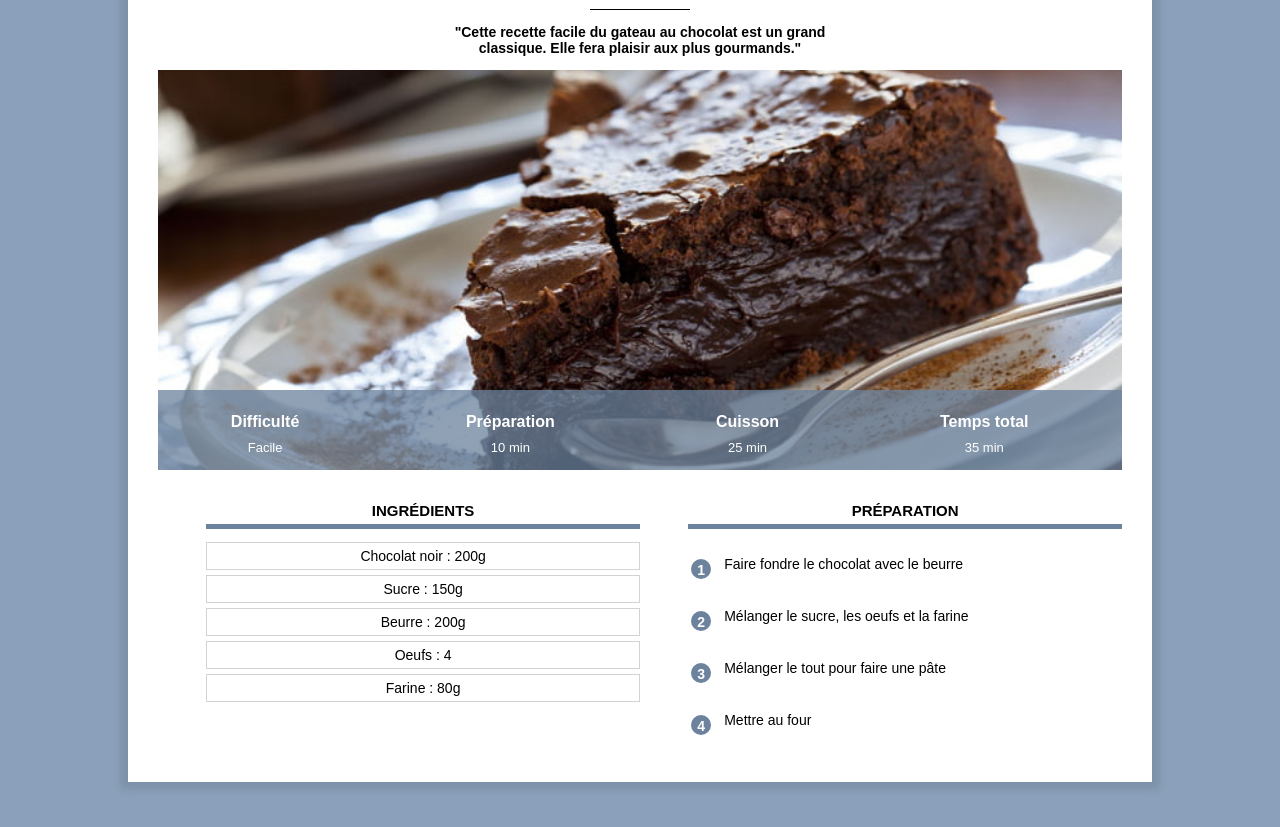
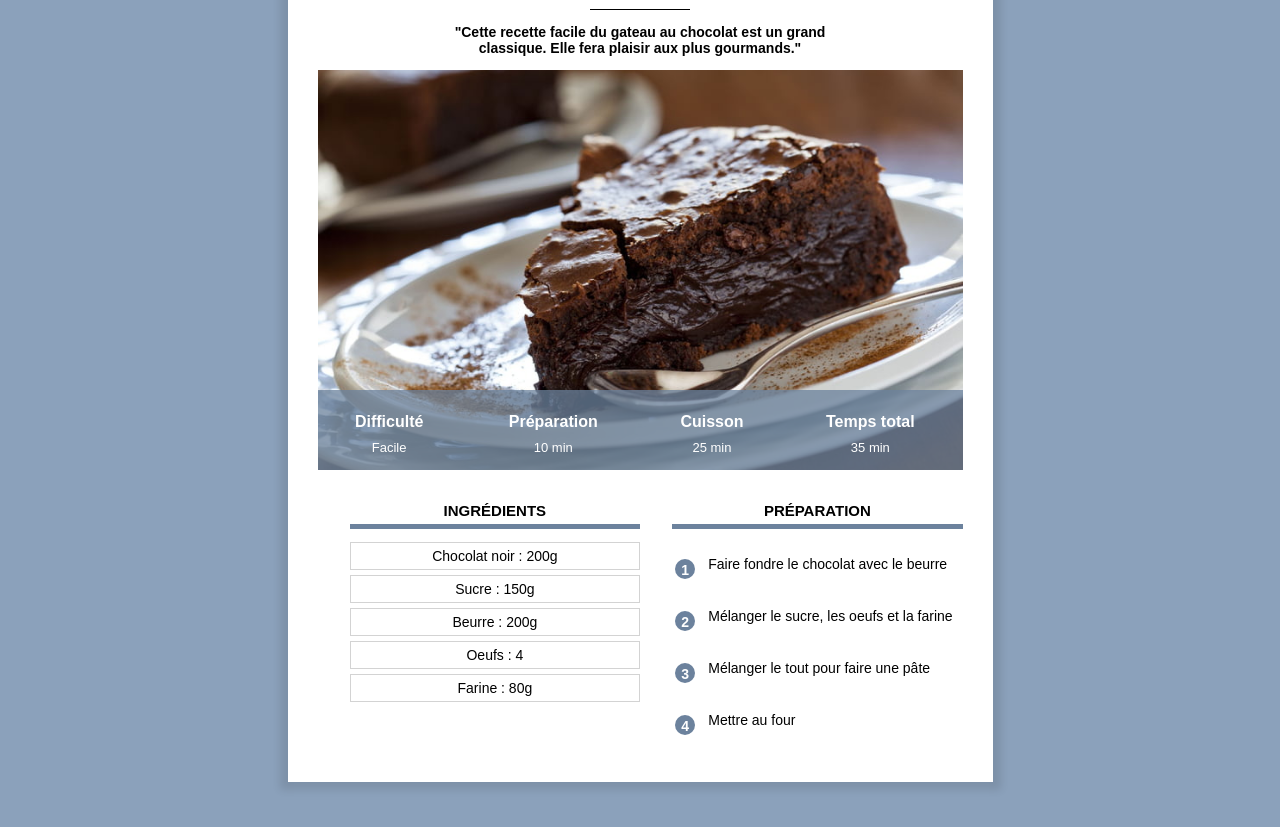
Before and after one commit to lcausin/ExerciceCS, a plain HTML site: page index.html in a window 1280 px wide. Shown: the part 157-984 px from the top of the page. Drawn offline with Linux system fonts and the light colour scheme.

Commit message:
Add files via upload

```diff
--- a/CSS/recette.css
+++ b/CSS/recette.css
@@ -43,12 +43,15 @@ body{
     margin: 0;
 }
 
+
 div.contenu{
     background-color: white;
     border: 2px black;
-    margin : 60px 10% 80px 10%;
-    padding: 0px 30px 30px 30px;
+    margin : 40px 8px 40px 8px;
+    padding: 0px 8px 20px 8px;
     box-shadow:0px 0px 8px 8px rgba(0, 0, 0, 0.1) ;
+    text-align: center;
+    min-width: 300px;
 }
 
 p.description{
@@ -68,10 +71,6 @@ div.description{
     width: 100%;
 }
 
-.contenu{
-    text-align: center;
-    min-width: 350px;
-}
 
 
 
@@ -81,7 +80,6 @@ h1{
 
 .info{
     max-height: 400px;
-    max-width: 100%;
     display: block;
 }
 
@@ -103,17 +101,17 @@ img.info{
     width: 100%;
     color: white;
     background-color: #6C829DC0;
-    height: 80px;
+    height: 50px;
     vertical-align: top;
 }
 
 .tableIndication td{
-    font-size: 13px;
+    font-size: 12px;
     vertical-align: top;
 }
 
 .tableIndication th{
-    font-size: 16px;
+    font-size: 14px;
     vertical-align: bottom;
     padding-bottom: 8px;
 }
@@ -130,20 +128,13 @@ img.info{
 
 .colonne{
 
-    display: inline-block;
-    width: 45%;
+    width: 100%;
     margin-top: 20px;
 
 
 }
 
-
-.colonne1{
-
-}
-
 .colonne2{
-    float: right;
     text-align: left;
 }
 
@@ -186,3 +177,51 @@ table.preparation td.action{
 table.preparation tr{
     min-height: 40px;
 }
+
+/*Style pour ordinateur*/
+@media only screen and (min-width: 768px){
+
+
+    div.contenu{
+        margin : 60px 10% 80px 10%;
+        padding: 0px 30px 30px 30px;
+        min-width: 350px;
+    }
+
+    .tableIndication{
+        height: 80px;
+    }
+
+    .tableIndication td{
+        font-size: 13px;
+    }
+
+    .tableIndication th{
+        font-size: 16px;
+    }
+
+    .colonne{
+
+        display: inline-block;
+        width: 45%;
+        margin-top: 20px;
+
+
+    }
+
+    .colonne2{
+        float: right;
+        text-align: left;
+    }
+
+
+}
+
+@media only screen and (min-width: 900px){
+
+    div.contenu{
+        margin-left: auto;
+        margin-right: auto;
+        width: 645px;
+    }
+}
```
